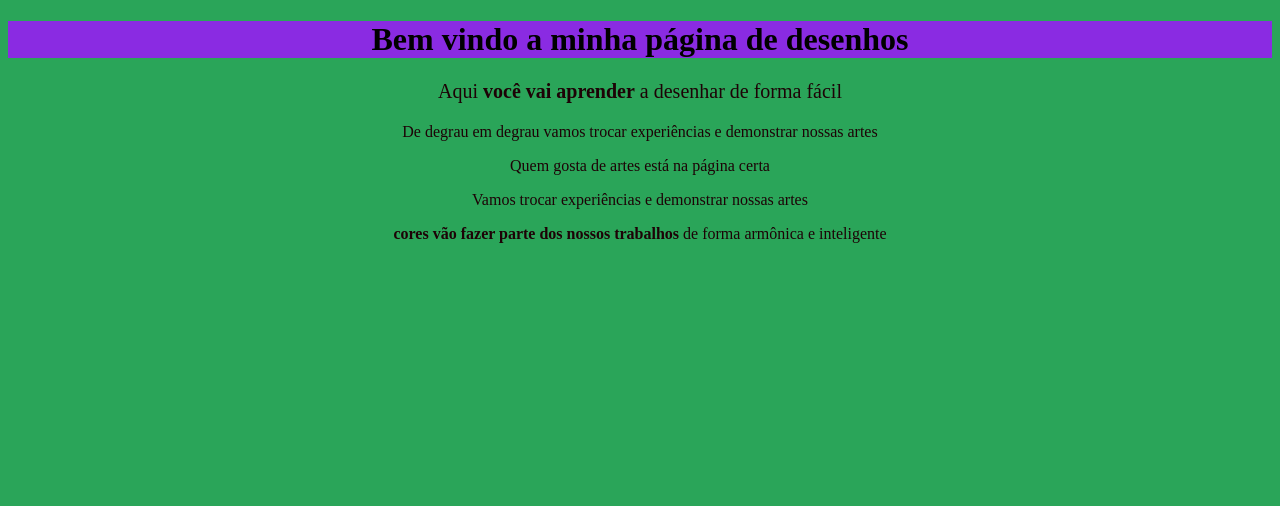
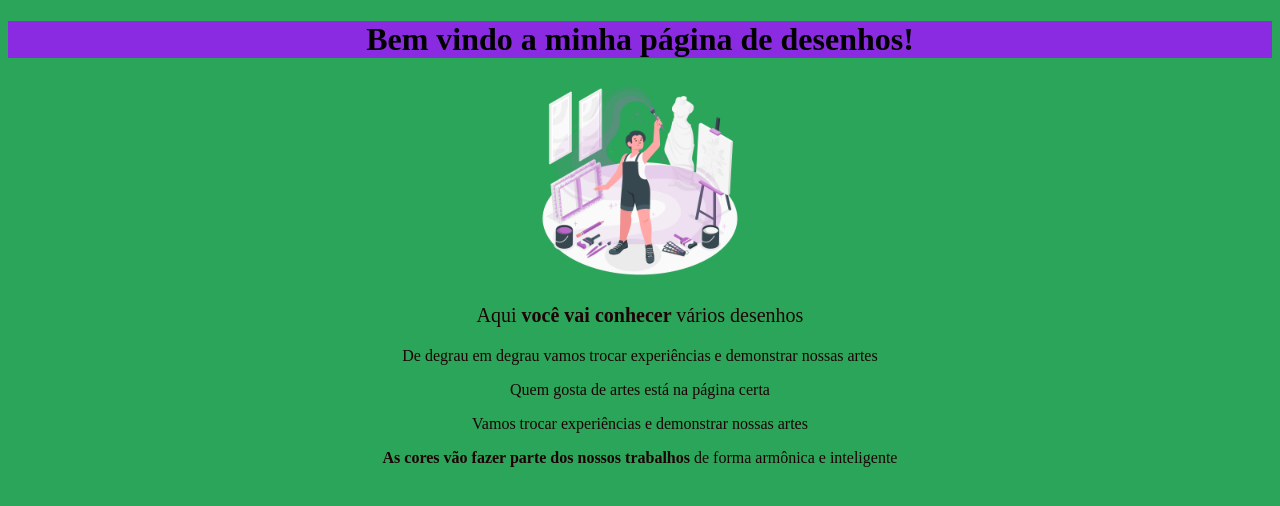
Before and after one commit to FABIDOLINEMATEMATICA/Reposit-rio-de-c-digos-teste, a plain HTML site: page index.html in a window 1280 px wide. Drawn offline with Linux system fonts and the light colour scheme.

Commit message:
Colocando imagens
atualizando meu site com imagem

```diff
--- a/index.html
+++ b/index.html
@@ -8,17 +8,18 @@
     <link rel="stylesheet" href="style.css"
 
 
-
-
 </head>
 
 <body>
-  <h1 style="text-align:center;">Bem vindo a minha página de desenhos</h1>
-  <p style="font-size: 20px;">Aqui <strong>você vai aprender</strong> a desenhar de forma fácil
+  <h1 style="text-align:center;">Bem vindo a minha página de desenhos!</h1>
+  <img src="artes.png"alt="">
+
+  <p style="font-size: 20px;">Aqui <strong>você vai conhecer </strong> vários desenhos
   <p>De degrau em degrau vamos trocar experiências e demonstrar nossas artes</p>
   <p>Quem gosta de artes está na página certa</p>
   <p>Vamos trocar experiências e demonstrar nossas artes</p>
-  <p> <strong>cores vão fazer parte dos nossos trabalhos</strong> de forma armônica e inteligente</p>
+  <p> <strong> As cores vão fazer parte dos nossos trabalhos</strong> de forma armônica e inteligente</p>
+
 
 </body>
 </html>
--- a/style.css
+++ b/style.css
@@ -2,3 +2,4 @@ body{background-color: rgb(42, 165, 89);text-align: center;}
 
 h1{background-color: blueviolet;}
 p{color: rgb(29, 2, 6);}
+img{width: 200px;}
```
Also changed, not shown: artes.png (added).
